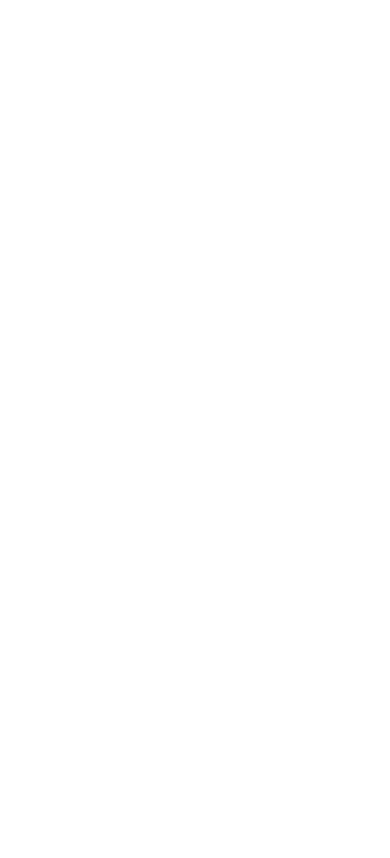
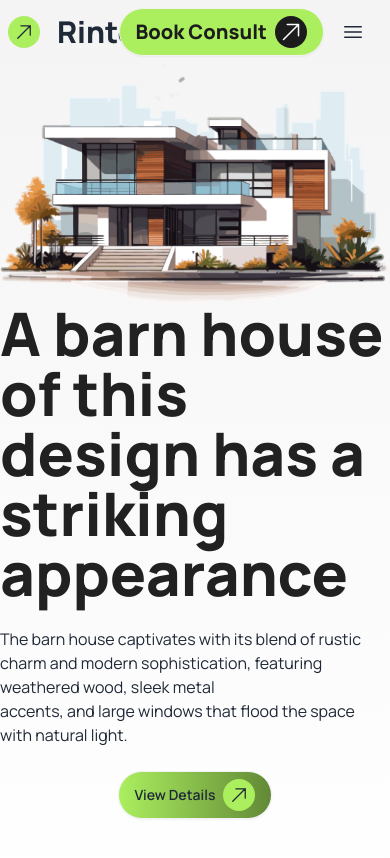
Before and after one commit to Shuvrosarkar0/Assignment-03, a plain HTML site: page index.html in a window 390 px wide. Drawn offline with nearby package versions, Linux system fonts and the light colour scheme.

Commit message:
added header section styles and made it responsive

```diff
--- a/index.html
+++ b/index.html
@@ -17,9 +17,82 @@
     <title>Assignment-03</title>
 </head>
 
-<body>
-    <header>
-
+<body class="font-manrope">
+    <header class="bg-gradient-to-t from-[#FFFFFF] to-[#F4F4F4]">
+        <!-- navbar styles -->
+        <nav class="container mx-auto">
+            <div class="navbar">
+                <div class="navbar-start">
+                    <svg xmlns="http://www.w3.org/2000/svg" fill="none" viewBox="0 0 24 24" stroke-width="1.5"
+                        stroke="currentColor" class="size-8 bg-[#ABEF5F] rounded-3xl p-1.5">
+                        <path stroke-linecap="round" stroke-linejoin="round"
+                            d="m4.5 19.5 15-15m0 0H8.25m11.25 0v11.25" />
+                    </svg>
+                    <a class="btn btn-ghost text-3xl font-extrabold">Rinterio</a>
+                </div>
+                <div class="navbar-center hidden lg:flex">
+                    <ul class="menu menu-horizontal px-1">
+                        <li class="text-[#494949] font-extrabold"><a>Home</a></li>
+                        <li class="text-[#737373]"><a>Services</a></li>
+                        <li class="text-[#737373]"><a>Portfolio</a></li>
+                        <li class="text-[#737373]"><a>Blogs</a></li>
+                        <li class="text-[#737373]"><a>Contact Us</a></li>
+                    </ul>
+                </div>
+                <div class="navbar-end hidden lg:flex ml-96 space-x-4">
+                    <svg xmlns="http://www.w3.org/2000/svg" fill="none" viewBox="0 0 24 24" stroke-width="1.5"
+                        stroke="currentColor" class="size-12 bg-[#FFFFFF] rounded-3xl p-1">
+                        <path stroke-linecap="round" stroke-linejoin="round"
+                            d="m21 21-5.197-5.197m0 0A7.5 7.5 0 1 0 5.196 5.196a7.5 7.5 0 0 0 10.607 10.607Z" />
+                    </svg>
+                    <svg xmlns="http://www.w3.org/2000/svg" fill="none" viewBox="0 0 24 24" stroke-width="1.5"
+                        stroke="currentColor" class="size-12 bg-[#FFFFFF] rounded-3xl p-1">
+                        <path stroke-linecap="round" stroke-linejoin="round"
+                            d="M2.25 3h1.386c.51 0 .955.343 1.087.835l.383 1.437M7.5 14.25a3 3 0 0 0-3 3h15.75m-12.75-3h11.218c1.121-2.3 2.1-4.684 2.924-7.138a60.114 60.114 0 0 0-16.536-1.84M7.5 14.25 5.106 5.272M6 20.25a.75.75 0 1 1-1.5 0 .75.75 0 0 1 1.5 0Zm12.75 0a.75.75 0 1 1-1.5 0 .75.75 0 0 1 1.5 0Z" />
+                    </svg>
+                </div>
+                <div class="navbar-end">
+                    <a class="btn text-[#1C1C1C] text-xl font-extrabold bg-[#ABEF5F] rounded-3xl">Book Consult
+                        <svg xmlns="http://www.w3.org/2000/svg" fill="none" viewBox="0 0 24 24" stroke-width="1.5"
+                            stroke="currentColor" class="size-8 text-[#FFFFFF] bg-[#1C1C1C] rounded-3xl p-1">
+                            <path stroke-linecap="round" stroke-linejoin="round"
+                                d="m4.5 19.5 15-15m0 0H8.25m11.25 0v11.25" />
+                        </svg>
+                    </a>
+                </div>
+                <div class="dropdown">
+                    <div tabindex="0" role="button" class="btn btn-ghost lg:hidden">
+                        <svg xmlns="http://www.w3.org/2000/svg" fill="none" viewBox="0 0 24 24" stroke-width="1.5"
+                            stroke="currentColor" class="size-6">
+                            <path stroke-linecap="round" stroke-linejoin="round"
+                                d="M3.75 6.75h16.5M3.75 12h16.5m-16.5 5.25h16.5" />
+                        </svg>
+                    </div>
+                </div>
+            </div>
+        </nav>
+        <div class="grid justify-center items-center">
+            <div class="flex justify-center">
+                <img src="assets/banner.png" alt="">
+            </div>
+            <div class="flex justify-center text-6xl text-[#212121] font-extrabold mb-6">
+                <h1>A barn house of this design has a striking appearance</h1>
+            </div>
+            <p class="flex justify-center">The barn house captivates with its blend of rustic charm and modern
+                sophistication, featuring
+                weathered wood, sleek metal
+            </p>
+            <p class="flex justify-center mb-6">accents, and large windows that flood the space with natural light.</p>
+            <div class="flex justify-center mb-20">
+                <button class="btn flex bg-gradient-to-r from-[#ABEF5F] to-[#628936] rounded-3xl">View Details
+                    <svg xmlns="http://www.w3.org/2000/svg" fill="none" viewBox="0 0 24 24" stroke-width="1.5"
+                        stroke="currentColor" class="size-8 bg-[#ABEF5F] rounded-3xl p-1.5">
+                        <path stroke-linecap="round" stroke-linejoin="round"
+                            d="m4.5 19.5 15-15m0 0H8.25m11.25 0v11.25" />
+                    </svg>
+                </button>
+            </div>
+        </div>
     </header>
     <main>
 
```
